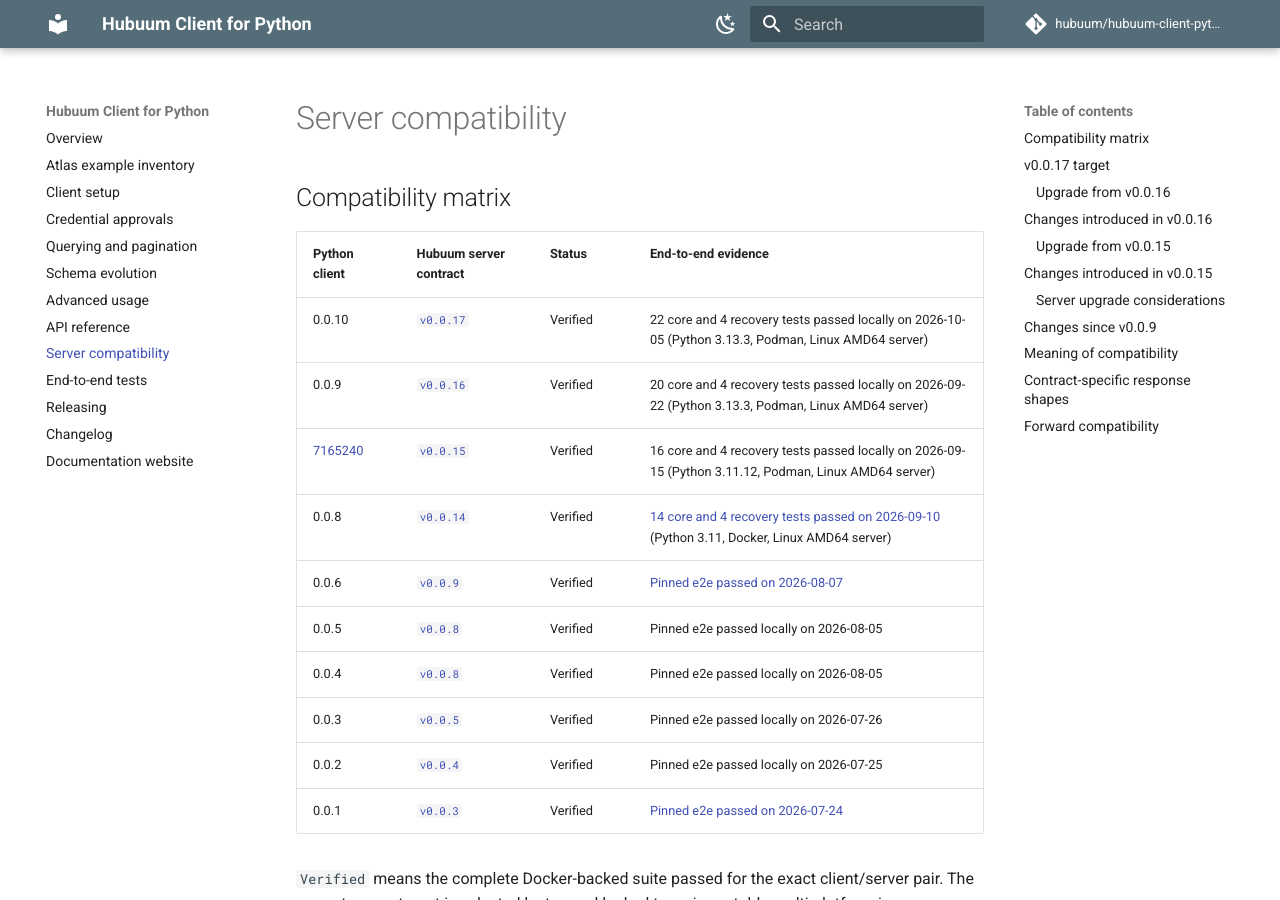
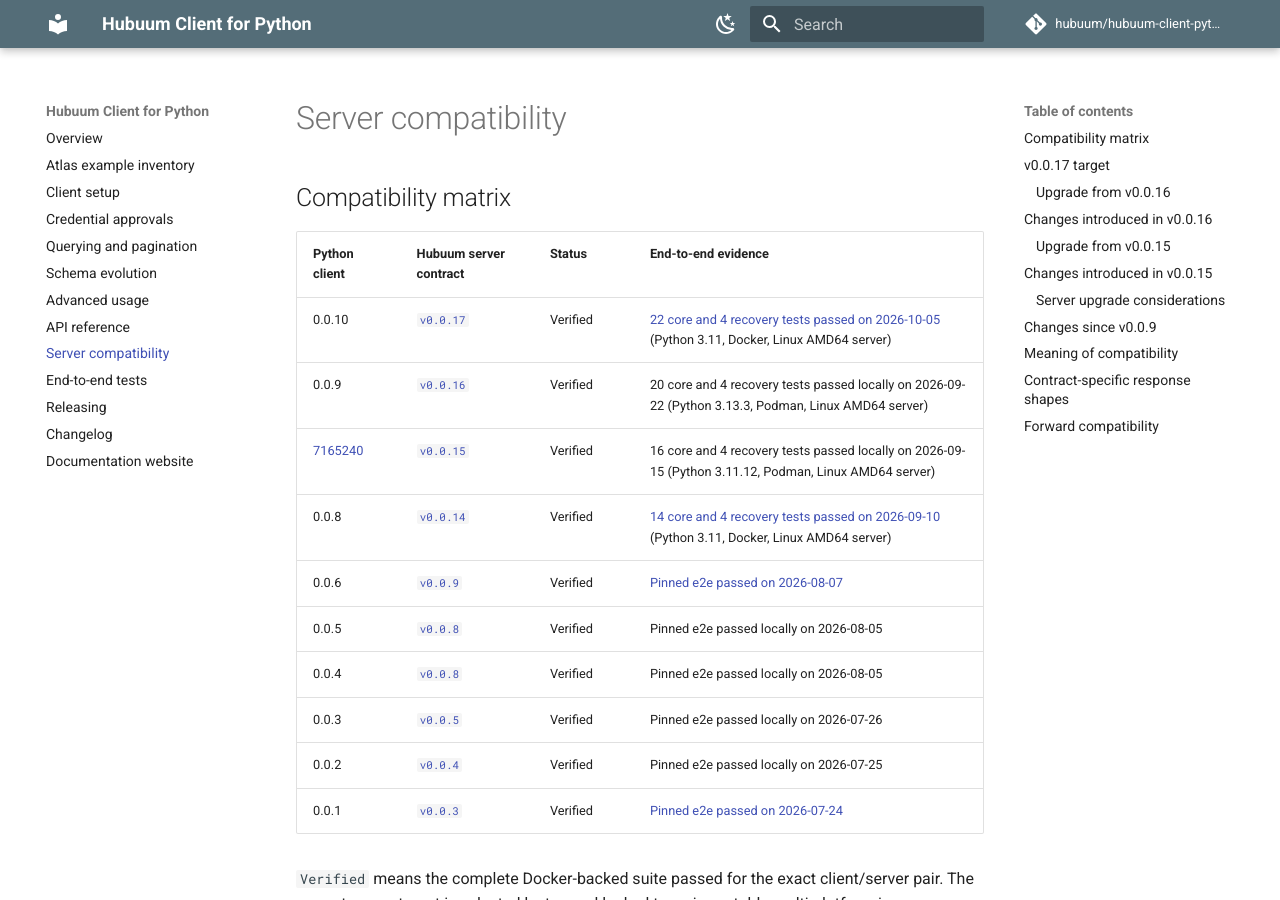
Before and after one commit to hubuum/hubuum-client-python, an MkDocs documentation site: the page built from docs/compatibility.md, in a window 1280 px wide and 900 px high. Built offline with MkDocs 1.6.1 and Material for MkDocs 9.7.7, drawn with Linux system fonts in a browser that asks for light colours; comment, search, counter and statistics services are not loaded.

Commit message:
Record Docker CI evidence for the 0.0.10 release wheel

```diff
--- a/docs/compatibility.md
+++ b/docs/compatibility.md
@@ -4,7 +4,7 @@
 
 | Python client | Hubuum server contract | Status | End-to-end evidence |
 | --- | --- | --- | --- |
-| 0.0.10 | [`v0.0.17`](https://github.com/hubuum/hubuum/tree/v0.0.17) | Verified | 22 core and 4 recovery tests passed locally on 2026-10-05 (Python 3.13.3, Podman, Linux AMD64 server) |
+| 0.0.10 | [`v0.0.17`](https://github.com/hubuum/hubuum/tree/v0.0.17) | Verified | [22 core and 4 recovery tests passed on 2026-10-05](https://github.com/hubuum/hubuum-client-python/actions/runs/37269468024) (Python 3.11, Docker, Linux AMD64 server) |
 | 0.0.9 | [`v0.0.16`](https://github.com/hubuum/hubuum/tree/v0.0.16) | Verified | 20 core and 4 recovery tests passed locally on 2026-09-22 (Python 3.13.3, Podman, Linux AMD64 server) |
 | [7165240](https://github.com/hubuum/hubuum-client-python/commit/7165240) | [`v0.0.15`](https://github.com/hubuum/hubuum/tree/v0.0.15) | Verified | 16 core and 4 recovery tests passed locally on 2026-09-15 (Python 3.11.12, Podman, Linux AMD64 server) |
 | 0.0.8 | [`v0.0.14`](https://github.com/hubuum/hubuum/tree/v0.0.14) | Verified | [14 core and 4 recovery tests passed on 2026-09-10](https://github.com/hubuum/hubuum-client-python/actions/runs/34446685036) (Python 3.11, Docker, Linux AMD64 server) |
```
